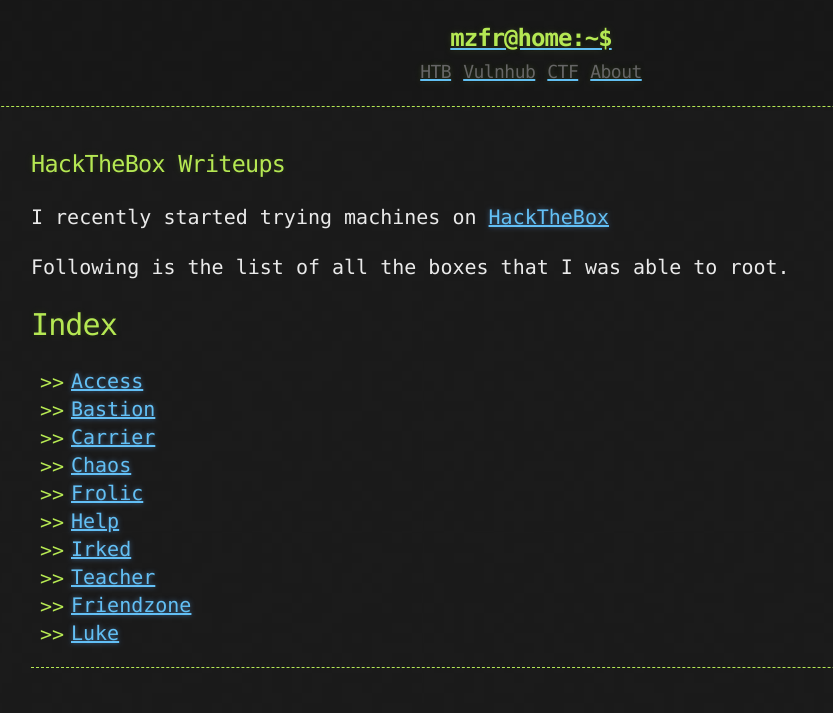
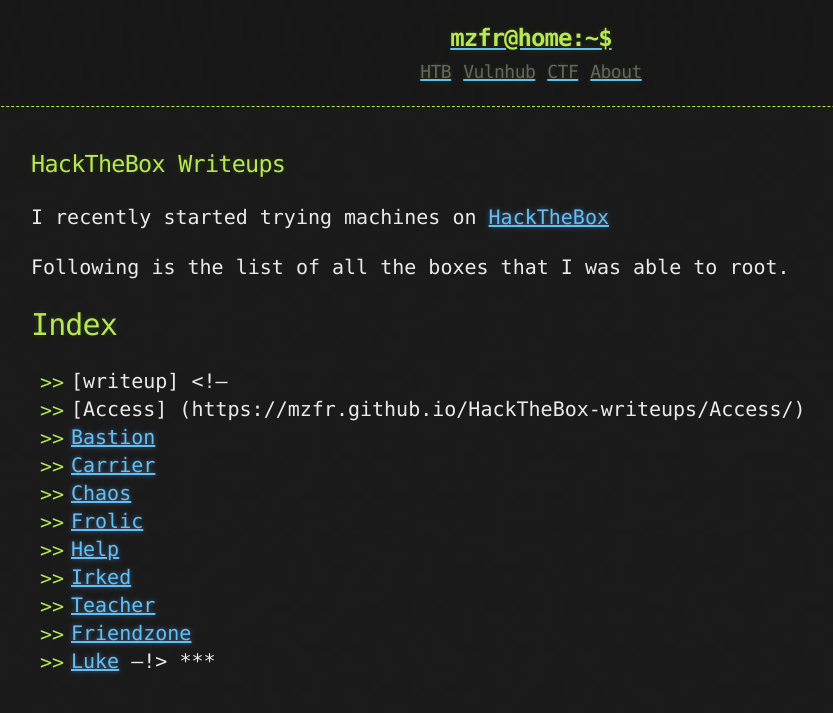
Before and after one commit to rajoul/rajoul.github.io, a Jekyll site: the page built from HTB.md, in a window 1280 px wide. Shown: the top 713 px of the page, without its empty margins (109-942 px from the left). Built offline with Jekyll 4.4.1, drawn with Linux system fonts in a browser that asks for light colours.

Commit message:
Update HTB.md

```diff
--- a/HTB.md
+++ b/HTB.md
@@ -11,8 +11,9 @@
 Following is the list of all the boxes that I was able to root.
 
 ## Index
-
-* [Access](https://mzfr.github.io/HackTheBox-writeups/Access/)
+* [writeup]
+<!--
+* [Access] (https://mzfr.github.io/HackTheBox-writeups/Access/)
 * [Bastion](https://mzfr.github.io/HackTheBox-writeups/Bastion/)
 * [Carrier](https://mzfr.github.io/HackTheBox-writeups/Carrier/)
 * [Chaos](https://mzfr.github.io/HackTheBox-writeups/Chaos/)
@@ -22,7 +23,7 @@
 * [Teacher](https://mzfr.github.io/HackTheBox-writeups/Teacher/)
 * [Friendzone](https://mzfr.github.io/HackTheBox-writeups/Friendzone/)
 * [Luke](https://mzfr.github.io/HackTheBox-writeups/Luke/)
-
+--!>
 ***
 
 <script src="https://www.hackthebox.eu/badge/79568"></script>
```
